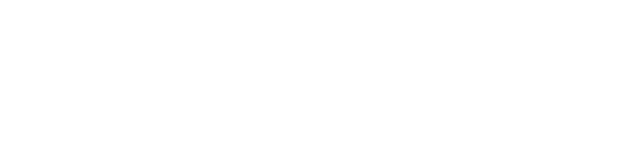
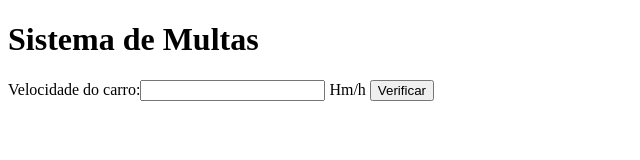
Before and after one commit to Levidevbr/javascript, a plain HTML site: page aula-05/ex0010.html in a window 1280 px wide. Shown: the whole page, without its empty margins (0-640 px from the left). Drawn offline with Linux system fonts and the light colour scheme.

Commit message:
Update ex0010.html

```diff
--- a/aula-05/ex0010.html
+++ b/aula-05/ex0010.html
@@ -6,6 +6,21 @@
     <title>Exercicio 10</title>
 </head>
 <body>
-
+    <h1>Sistema de Multas</h1>
+    Velocidade do carro:<input type="number" name="" id="txtvel"> Hm/h
+    <input type="button" value="Verificar" onclick="calcular()">
+    <div id="res"></div>
+    <script>
+        function calcular(){
+            var txtv = window.document.getElementById('txtvel')
+            var res = window.document.getElementById('res')
+            var vel = Number(txtv.value)
+            res.innerHTML = `<p>Sua velocidade atual é de <strong>${vel} Km/h</strong><p>`
+            if (vel > 60){
+            res.innerHTML += `<p>Velocidade acima do permitido, <strong>MULTADO</strong>!<p>`
+            }
+            res.innerHTML += `<p>Dirija sempre com cinto de segurança!<p>`
+        }
+    </script>
 </body>
 </html>
```
